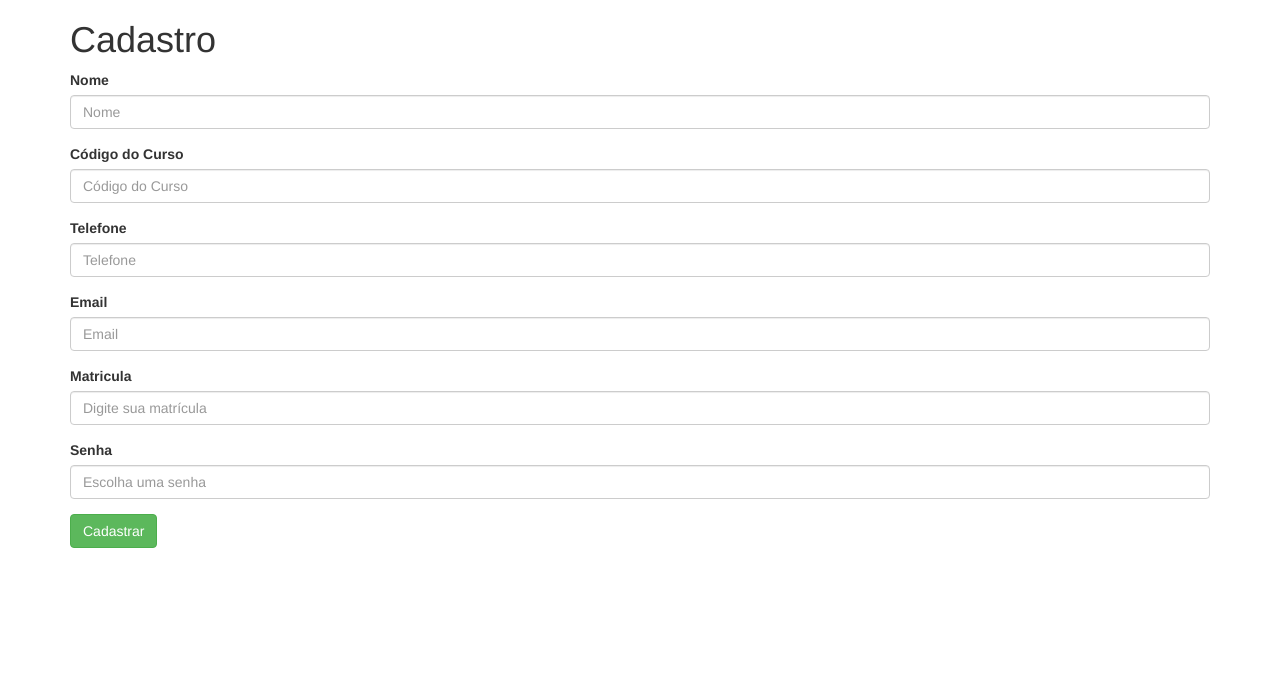
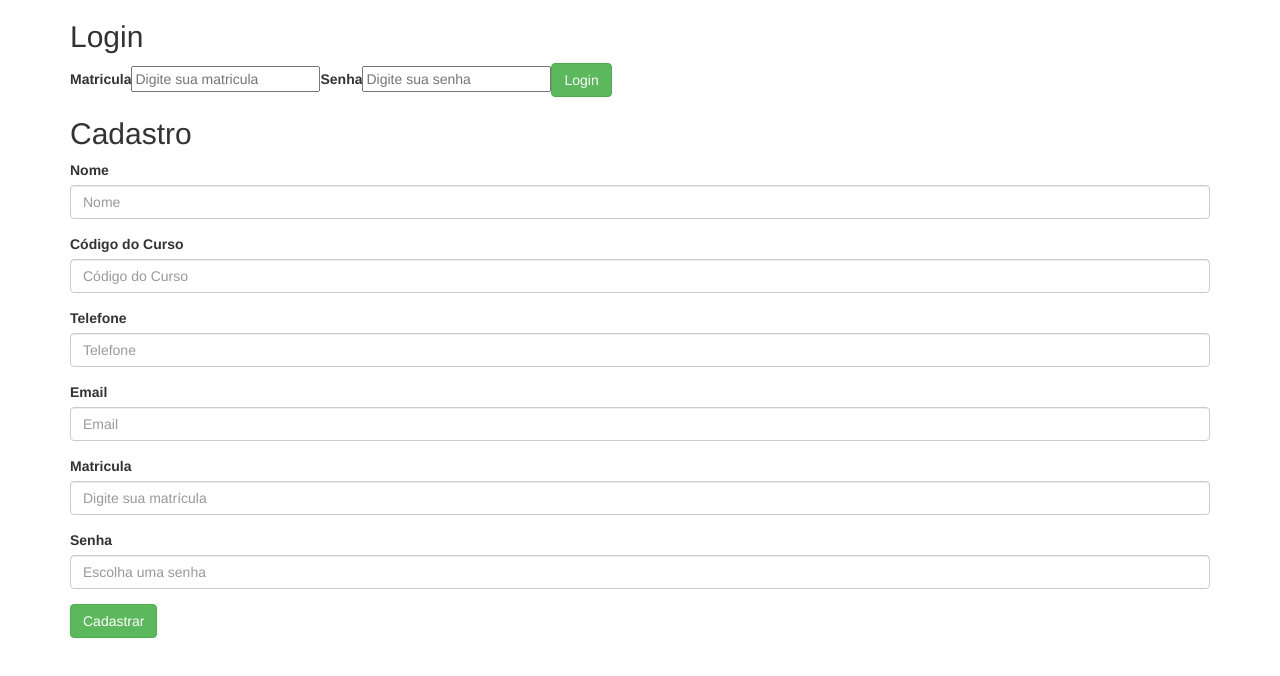
Before and after one commit to jvmafra/qma-client, an Angular app: page / in a window 1280 px wide. Shown: the top 676 px of the page. Built offline with nearby package versions, Linux system fonts and the light colour scheme.

Commit message:
adicionando login

```diff
--- a/src/app/app.component.html
+++ b/src/app/app.component.html
@@ -1,2 +1,3 @@
 <!--The content below is only a placeholder and can be replaced.-->
+
 <app-register-form></app-register-form>
--- a/src/app/register/register.component.html
+++ b/src/app/register/register.component.html
@@ -1,7 +1,20 @@
 <div class="container">
-    <h1>Cadastro</h1>
+
     <form>
+      <h2>Login</h2>
+      <div class="form-group">
+        <label for="uname"><b>Matricula</b></label>
+        <input type="text" [(ngModel)]="credentials.matricula" placeholder="Digite sua matricula" name="uname" required>
 
+        <label for="psw"><b>Senha</b></label>
+        <input type="password" [(ngModel)]="credentials.senha" placeholder="Digite sua senha" name="psw" required>
+
+        <button type="submit" class="btn btn-success" (click)="loginUser()">Login</button>
+      </div>
+    </form>
+
+    <form>
+      <h2>Cadastro</h2>
       <div class="form-group">
         <label for="nome">Nome</label>
         <input type="text" name="nome" class="form-control" [(ngModel)]="user.nome" attr.placeholder="{{ 'Nome' }}">
--- a/src/app/register/register.component.ts
+++ b/src/app/register/register.component.ts
@@ -11,10 +11,12 @@ import { AlertService } from '../services/alert.service';
 
 export class RegisterComponent {
     public user;
+    public credentials;
 
     constructor(private userService: UserService,
                 private alertService: AlertService) {
         this.user = {};
+        this.credentials = {};
     }
 
     public registerUser() {
@@ -29,4 +31,17 @@ export class RegisterComponent {
             }
           );
     }
+
+    public loginUser() {
+        console.log(this.credentials);
+        console.log('Cliquei em logar');
+        this.userService.loginUser(this.credentials).subscribe(
+            data => {
+                console.log(data);
+            }, err => {
+                console.log(err.error.message);
+                // this.alertService.showErrorAlert('Erro de cadastro', err.error.message);
+            }
+          );
+    }
 }
--- a/src/app/services/global.service.ts
+++ b/src/app/services/global.service.ts
@@ -5,7 +5,7 @@ export class GlobalService {
   private serverHost: String;
 
   constructor() {
-    this.serverHost = 'http://127.0.0.1:8090/';
+    this.serverHost = 'http://127.0.0.1:8092/';
   }
 
   public getServerHost() {
--- a/src/app/services/user.service.ts
+++ b/src/app/services/user.service.ts
@@ -16,9 +16,16 @@ export class UserService {
   }
 
   public registerUser(user) {
-    return this.http.post(this.serverHost + 'aluno/', JSON.stringify(user), {
+    return this.http.post(this.serverHost + 'aluno/signup', JSON.stringify(user), {
         headers: this.headers
     });
   }
 
+  public loginUser(user) {
+    // console.log(this.http.post(this.serverHost + 'aluno/login', JSON.stringify(user)));
+    return this.http.post(this.serverHost + 'aluno/login', JSON.stringify(user), {
+      headers: this.headers
+    });
+  }
+
 }
```
